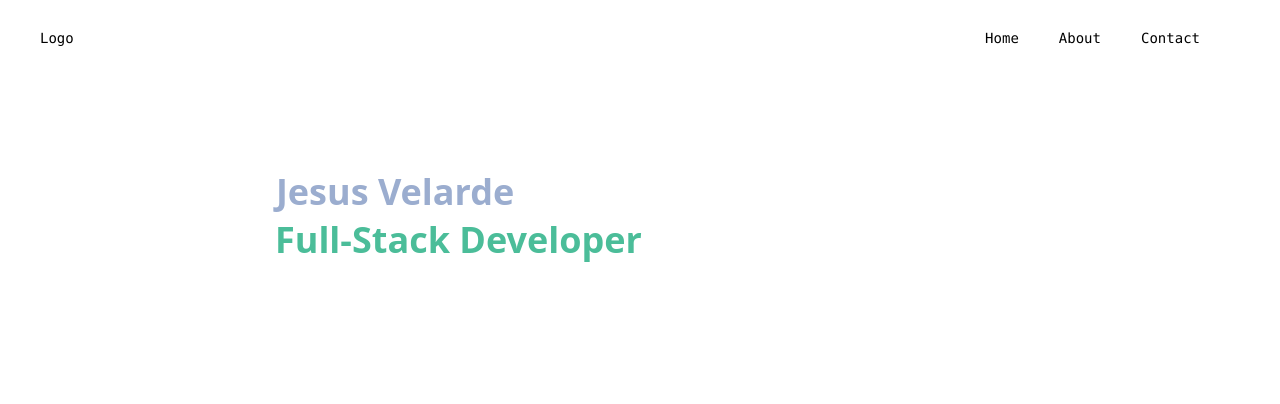
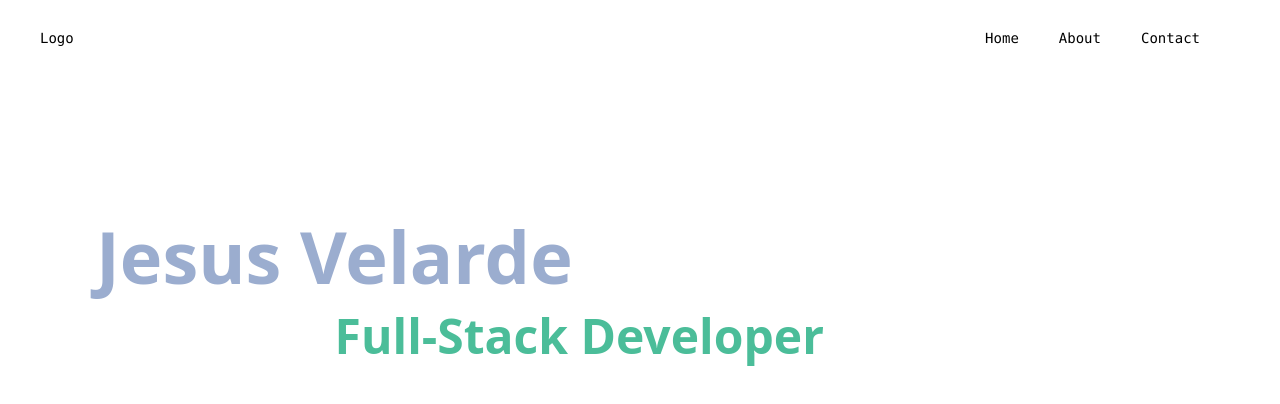
Before and after one commit to heyyysus/dev-portfolio, a Next.js app: page / in a window 1280 px wide. Shown: the top 404 px of the page. Built offline with nearby package versions, Linux system fonts and the light colour scheme.

Commit message:
front page work

```diff
--- /dev/null
+++ b/src/app/_components/SlotText.tsx
@@ -0,0 +1,53 @@
+'use client';
+import React, { useState, useEffect } from 'react';
+
+export interface SlotMachineTextProps {
+    texts: string[];
+    finalText: string;
+    duration?: number;
+    cycles?: number;
+}
+
+export default function SlotMachineText({ texts, finalText, duration = 1000, cycles = 5 }: SlotMachineTextProps) {
+    const [currentText, setCurrentText] = useState(texts[0]);
+    const [index, setIndex] = useState(0);
+    const [opacity, setOpacity] = useState(1);
+    const fadeDuration = 150;
+
+    useEffect(() => {
+        let cycleCount = 0;
+        const maxCycles = cycles * texts.length;
+
+        const changeText = () => {
+            // Fade out
+            setOpacity(0);
+
+            setTimeout(() => {
+                // Increment text index and reset if it goes beyond the array length
+                setIndex(prevIndex => {
+                    const newIndex = (prevIndex + 1) % texts.length;
+                    setCurrentText(texts[newIndex]);
+                    return newIndex;
+                });
+
+                // Fade in
+                setOpacity(1);
+
+                cycleCount++;
+
+                if (cycleCount === maxCycles) {
+                    setCurrentText(finalText);
+                }
+            }, fadeDuration);
+        }
+
+        const interval = setInterval(changeText, duration / cycles);
+        return () => clearInterval(interval);
+    }, [texts, finalText, duration, cycles]);
+
+    return (
+        <span className="transition-opacity duration-150" style={{ opacity: opacity }}>
+            {currentText}
+        </span>
+    );
+}
--- a/src/app/page.tsx
+++ b/src/app/page.tsx
@@ -1,13 +1,17 @@
 import Image from 'next/image'
+import SlotText from './_components/SlotText'
 
 export default function Home() {
   return (
     <main className="flex min-h-screen flex-col justify-space-between p-24">
-      <div className='max-w-xl'>
-        <p className='text-4xl font-bold text-white font-sans mb-2'>
-          Hello, I'm <span className='text-[color:#9badcf]'>Jesus Velarde</span>
+      <div className='text-2xl xl:text-5xl 2xl:text-5xl lg:text-4xl md:text-3xl " font-bold text-white font-sans '>
+        <p className='mb-5 text-xl font-light'>
+          Hello, my name is
         </p>
-        <p className='text-4xl font-bold text-white font-sans'>
+        <p className='mb-5 text-[color:#9badcf] text-7xl'>
+          Jesus Velarde
+        </p>
+        <p className=''>
           And I'm a <span className='text-green'>Full-Stack Developer</span>
         </p>
       </div>
```
